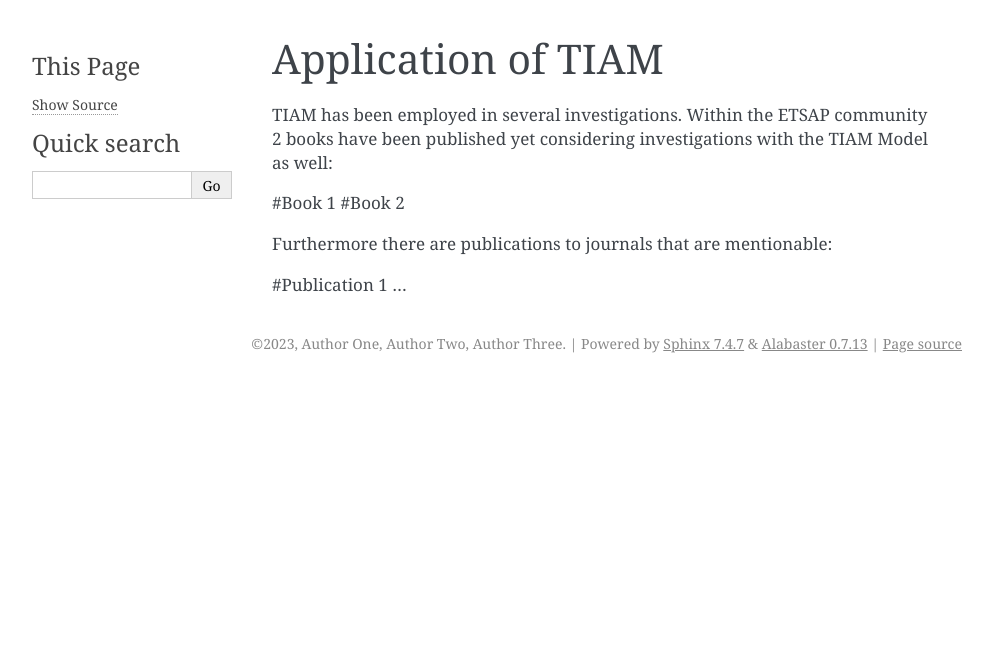
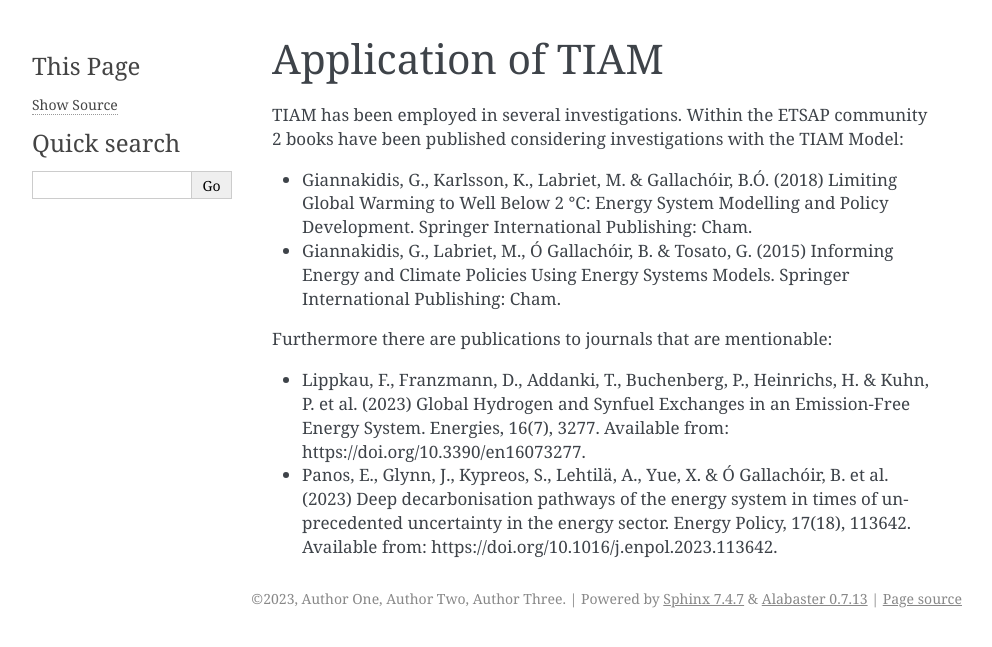
Before and after one commit to experimentarium/etsap-tiam, a Sphinx documentation site: the page built from docs/optional/application-of-tiam.md, in a window 1280 px wide. Shown: the top 647 px of the page, without its empty margins (148-1140 px from the left). Built offline with Sphinx 7.4.7, drawn with Linux system fonts in a browser that asks for light colours.

Commit message:
Update application-of-tiam.md

```diff
--- a/docs/optional/application-of-tiam.md
+++ b/docs/optional/application-of-tiam.md
@@ -1,10 +1,11 @@
 ## Application of TIAM
 
-TIAM has been employed in several investigations. Within the ETSAP community 2 books have been published yet considering investigations with the TIAM Model as well:
+TIAM has been employed in several investigations. Within the ETSAP community 2 books have been published  considering investigations with the TIAM Model:
 
-#Book 1
-#Book 2
+- Giannakidis, G., Karlsson, K., Labriet, M. & Gallachóir, B.Ó. (2018) Limiting Global Warming to Well Below 2 °C: Energy System Modelling and Policy Development. Springer International Publishing: Cham.
+- Giannakidis, G., Labriet, M., Ó Gallachóir, B. & Tosato, G. (2015) Informing Energy and Climate Policies Using Energy Systems Models. Springer International Publishing: Cham.
 
 Furthermore there are publications to journals that are mentionable:
 
-#Publication 1 ...
+- Lippkau, F., Franzmann, D., Addanki, T., Buchenberg, P., Heinrichs, H. & Kuhn, P. et al. (2023) Global Hydrogen and Synfuel Exchanges in an Emission-Free Energy System. Energies, 16(7), 3277. Available from: https://doi.org/10.3390/en16073277.
+- Panos, E., Glynn, J., Kypreos, S., Lehtilä, A., Yue, X. & Ó Gallachóir, B. et al. (2023) Deep decarbonisation pathways of the energy system in times of unprecedented uncertainty in the energy sector. Energy Policy, 17(18), 113642. Available from: https://doi.org/10.1016/j.enpol.2023.113642.
```
